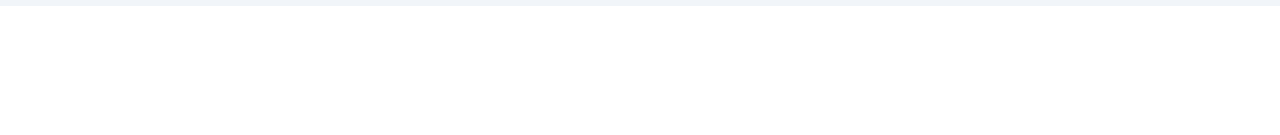
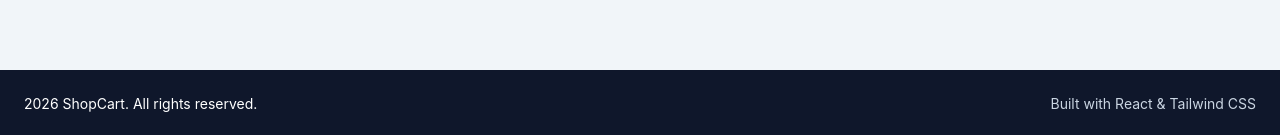
Before and after one commit to comfortmbah/shopping-cart, a React (Vite) app: page / in a window 1280 px wide. Shown: the part 842-977 px from the top of the page. Before the commit the page ends 848 px from the top, so only its background shows below. Built offline with nearby package versions, Linux system fonts and the light colour scheme.

Commit message:
Add footer component

```diff
--- /dev/null
+++ b/src/components/Footer.jsx
@@ -0,0 +1,19 @@
+
+
+const Footer = () => {
+  return (
+    <footer className="mt-16 bg-slate-900 py-6 text-white">
+        <div className="mx-auto flex max-w-7xl flex-col items-center justify-between gap-3 px-6 text-center md:flex-row">
+            <p className="text-sm">
+                2026 ShopCart. All rights reserved.
+            </p>
+
+            <p className="text-sm text-slate-300">
+                Built with React & Tailwind CSS
+            </p>
+        </div>
+    </footer>
+  )
+}
+
+export default Footer
--- a/src/layouts/RootLayout.jsx
+++ b/src/layouts/RootLayout.jsx
@@ -1,6 +1,7 @@
 import { useState, useEffect } from 'react'
 import Navbar from '../components/Navbar';
 import { Outlet } from 'react-router-dom'
+import Footer from '../components/Footer';
 
 
 const RootLayout = () => {
@@ -19,6 +20,7 @@ const RootLayout = () => {
       <main className='max-w-7xl mx-auto px-4 py-8'>
         <Outlet context={{ cart, setCart }} />
       </main>
+      <Footer />
     </div>
   )
 }
```
